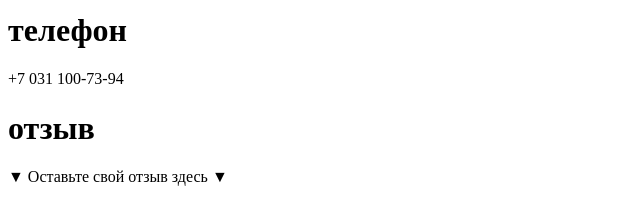
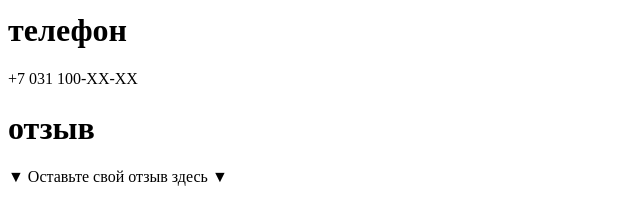
Before and after one commit to mar1sha-k/module3, a plain HTML site: page index.html in a window 1280 px wide. Shown: the part 652-851 px from the top of the page, 0-640 px from the left. Drawn offline with Linux system fonts and the light colour scheme.

Commit message:
Update index.html

```diff
--- a/index.html
+++ b/index.html
@@ -30,7 +30,7 @@
 </main>
 <footer>
  <h1 id="tel">телефон</h1>
- <p>+7 031 100-73-94
+ <p>+7 031 100-XX-XX</p>
  <h1>отзыв</h1>
  <p>▼ Оставьте свой отзыв здесь ▼</p>
 </footer>
```
